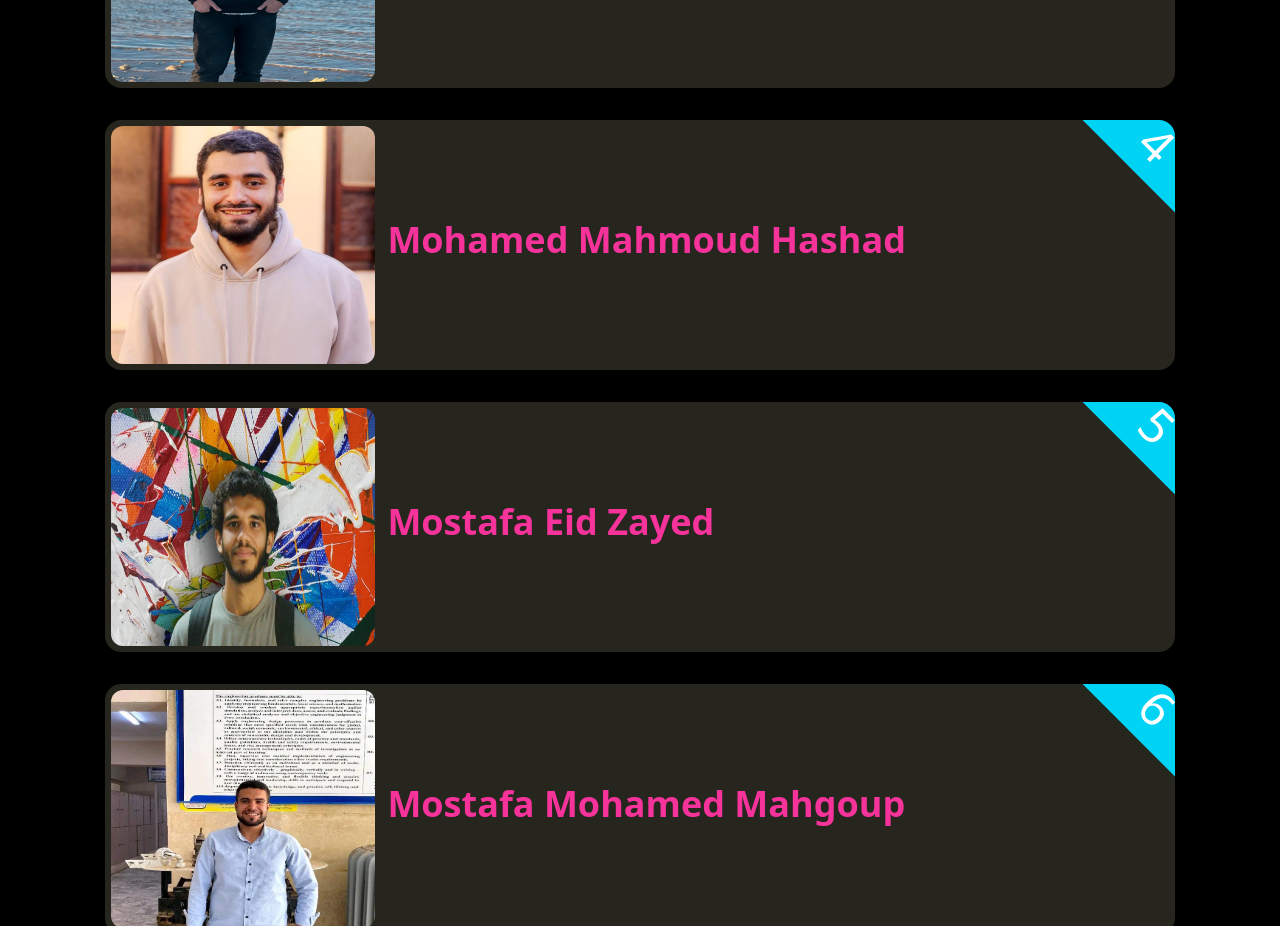
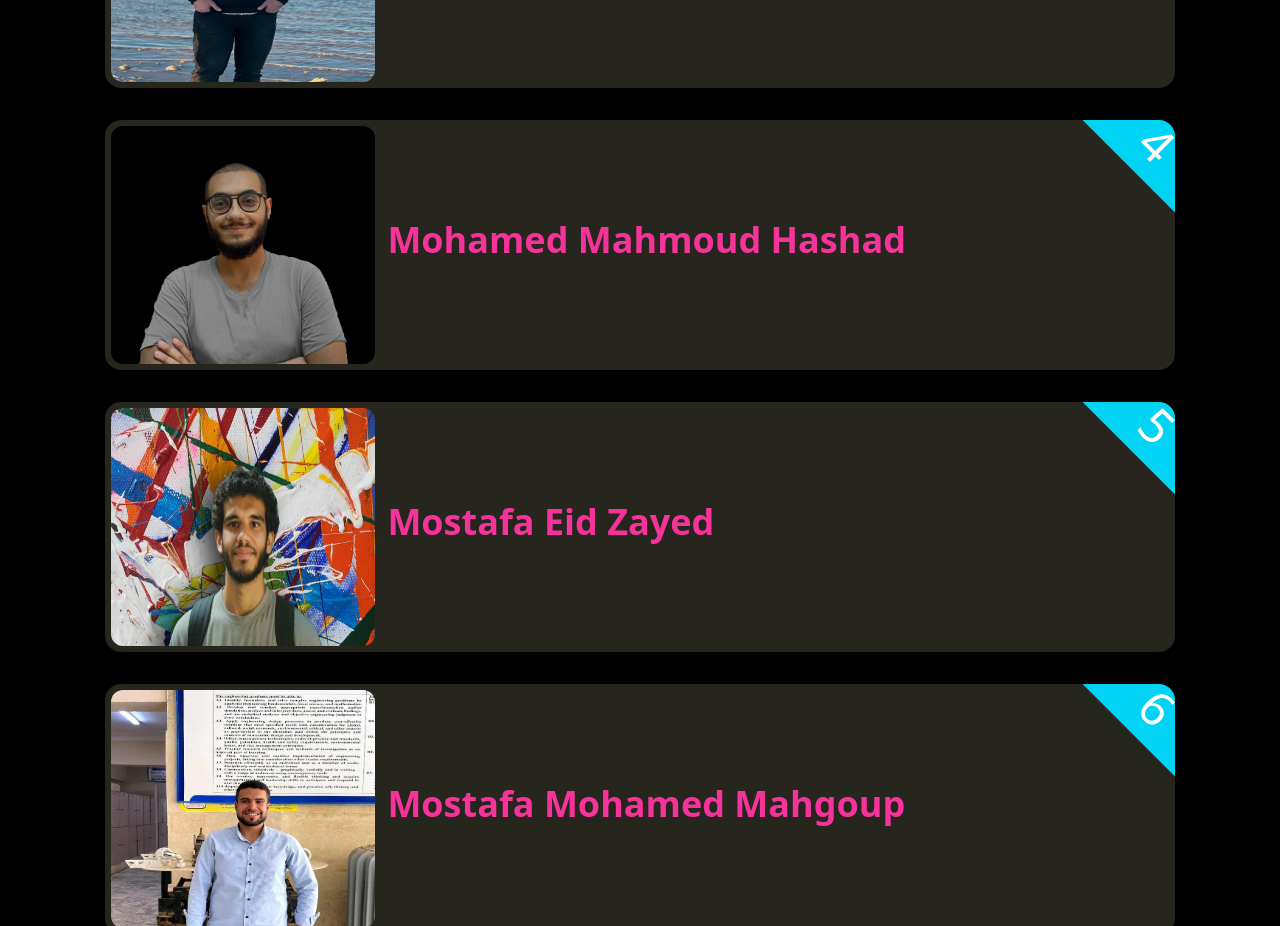
Before and after one commit to MohamedYasser16/Smart-Parking, a React (Vite) app: page /team in a window 1280 px wide. Shown: the part 1240-2166 px from the top of the page. Built offline with nearby package versions, Linux system fonts and the light colour scheme; a web font is replaced by a local one.

Commit message:
finall666666666

```diff
--- a/src/Component/Team.jsx
+++ b/src/Component/Team.jsx
@@ -18,7 +18,7 @@ export default function Team() {
              { name:"Abdelrahman Ahmed Kamal" , id:"Abdelrahman" , leader:false , imag:Abdelrahman , phone:"01020723226" , email:"abdoo11122002@gmail.com" , link:"https://www.linkedin.com/in/abdelrahman-ahmed-kamal-064933273"} ,
              { name:"Ahmed Fathy Eldesokey" , id:"Fathy" , leader:false , imag:fathy , phone:"01026564851" , email:"a.fathyeldsoky@gmail.com" , link:"https://www.linkedin.com/in/ahmed-e-4b8512288?utm_source=share&utm_campaign=share_via&utm_content=profile&utm_medium=android_app"} ,
              { name:"Kerolos Mina Mikahail" , id:"Kerolos" , leader:false , imag:kero , phone:"01279545101", email:"kminamina42@gmail.com" , link:"https://www.linkedin.com/in/kerolos-mina-38a0b8233" } ,
-             { name:"Mohamed Mahmoud Hashad" , id:"Hashad", leader:false , imag:Abdelrahman , phone:"01015490590" , email:"mohamedmmshaker@gmail.com" , link:"https://www.linkedin.com/in/mohamed-mm-hashad/"} ,
+             { name:"Mohamed Mahmoud Hashad" , id:"Hashad", leader:false , imag:Hashad , phone:"01015490590" , email:"mohamedmmshaker@gmail.com" , link:"https://www.linkedin.com/in/mohamed-mm-hashad/"} ,
              { name:"Mostafa Eid Zayed", id:"Zayed", leader:false , imag:Zayed , phone:"01203661040" , email:"abdoo11122002@gmail.com" , link:"https://www.linkedin.com/in/abdelrahman-ahmed-kamal-064933273"} ,
              { name:"Mostafa Mohamed Mahgoup", id:"Mahgoup", leader:false , imag:Mahgoup , phone:"01027545079", email:"mostafamahgoup717@gmail.com " , link:"https://www.linkedin.com/in/mostafamahgoup"} ,
             { name:"Saleh Atef Elsotohy", id:"Saleh", leader:false , imag:Saleh , phone:"01283456707" , email:"salehelstohy@gmail.com" ,  link:"https://www.linkedin.com/in/salehelstohy/"} ,
```
